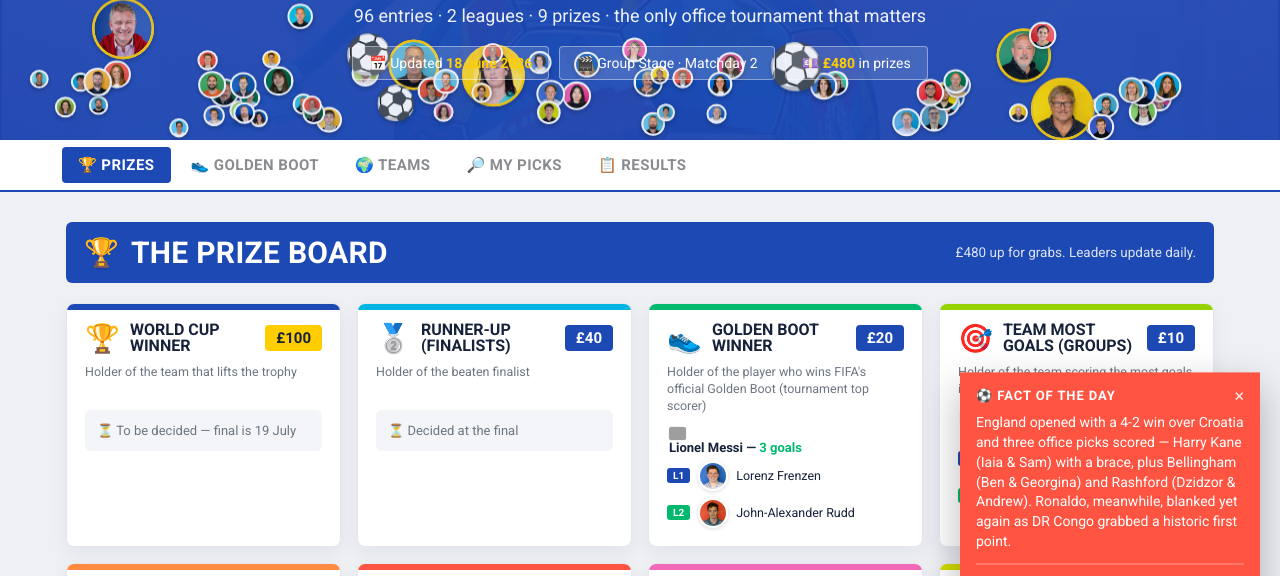
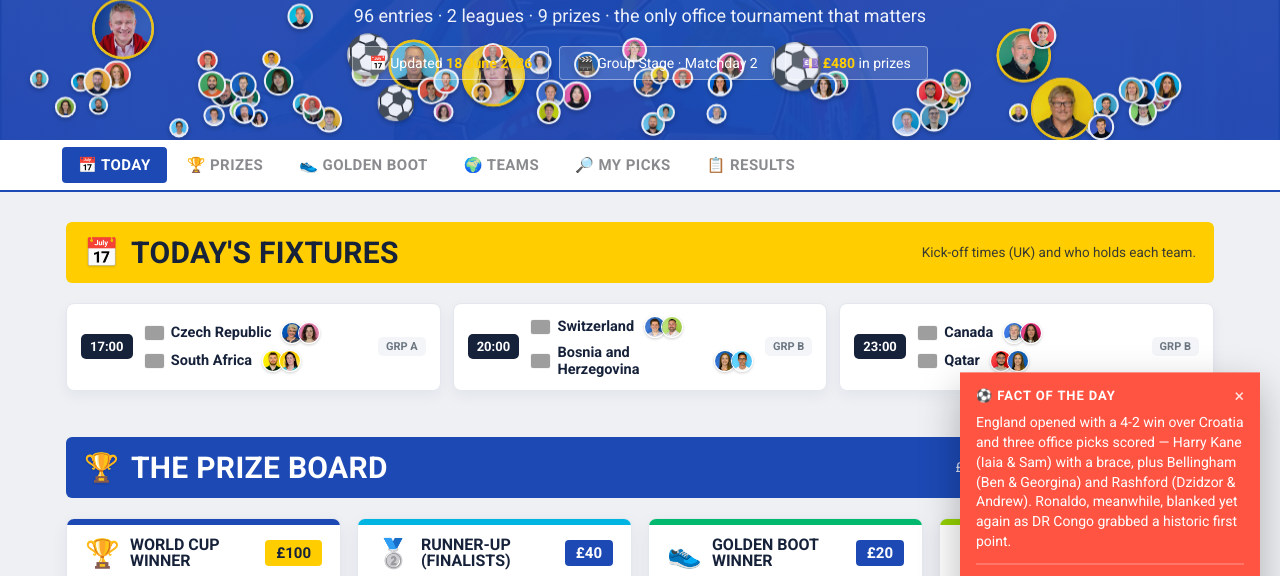
Before and after one commit to Leaden2307/WorldCup2026, a plain HTML site: page index.html in a window 1280 px wide. Shown: the part 156-732 px from the top of the page. Drawn offline with Linux system fonts and the light colour scheme; grey boxes are pictures that could not be loaded.

Commit message:
Add Today's Fixtures section (top, before prizes) + daily fixtures data

```diff
--- a/app.js
+++ b/app.js
@@ -247,6 +247,26 @@ function renderFinder(q){
 }
 $('#finderInput').addEventListener('input',e=>renderFinder(e.target.value));
 
+
+/* TODAY'S FIXTURES */
+function renderFixtures(){
+  const g=$('#fixtureGrid'); if(!g) return; g.innerHTML='';
+  const fx=D.fixtures||[];
+  if(!fx.length){ g.append(el('div','muted-note','No matches today — back tomorrow! \u26bd')); return; }
+  const faces=team=>{ const t=D.teams.find(x=>x.team===team); if(!t||!t.owners.length) return '';
+    return '<span style="display:inline-flex;margin-left:8px">'+t.owners.map(o=>'<img src="'+(o.avatar||ph)+'" title="'+o.name+(o.league?' ('+o.league+')':'')+'" style="width:22px;height:22px;border-radius:50%;object-fit:cover;border:1.5px solid #fff;box-shadow:0 1px 3px rgba(0,0,0,.2);margin-left:-5px">').join('')+'</span>'; };
+  fx.forEach(f=>{
+    const c=el('div'); c.style.cssText='background:#fff;border:1px solid var(--line);border-radius:8px;box-shadow:0 5px 14px rgba(20,40,80,.05);padding:12px 14px;display:flex;align-items:center;gap:12px';
+    c.innerHTML='<span style="font-family:Roboto;font-weight:700;background:var(--ink);color:#fff;padding:5px 9px;border-radius:5px;font-size:13px;flex:0 0 auto">'+f.time+'</span>'
+      +'<div style="flex:1;min-width:0">'
+      +'<div style="display:flex;align-items:center;gap:7px;font-weight:700;font-size:14.5px">'+f.homeFlag+' '+f.home+faces(f.home)+'</div>'
+      +'<div style="display:flex;align-items:center;gap:7px;font-weight:700;font-size:14.5px;margin-top:6px">'+f.awayFlag+' '+f.away+faces(f.away)+'</div>'
+      +'</div>'
+      +'<span style="font-family:Roboto;font-weight:700;font-size:11px;color:var(--mut);background:var(--soft);padding:3px 8px;border-radius:5px;flex:0 0 auto">GRP '+f.group+'</span>';
+    g.append(c);
+  });
+}
+
 /* RESULTS */
 function ytid(u){ if(!u) return null; const m=u.match(/(?:v=|youtu\.be\/|embed\/)([\w-]{11})/); return m?m[1]:null; }
 function renderResults(){
@@ -280,7 +300,7 @@ function renderResults(){
 }
 
 /* NAV */
-const secs=[['prizes','🏆 Prizes'],['boot','👟 Golden Boot'],['teams','🌍 Teams'],['finder','🔎 My Picks'],['results','📋 Results']];
+const secs=[['fixtures','📅 Today'],['prizes','🏆 Prizes'],['boot','👟 Golden Boot'],['teams','🌍 Teams'],['finder','🔎 My Picks'],['results','📋 Results']];
 const nav=$('#nav');
 secs.forEach(([id,lbl])=>{ const b=el('button',null,lbl); b.onclick=()=>document.getElementById(id).scrollIntoView({behavior:'smooth'}); b.dataset.id=id; nav.append(b); });
 const obs=new IntersectionObserver(es=>{es.forEach(e=>{if(e.isIntersecting){nav.querySelectorAll('button').forEach(b=>b.classList.toggle('on',b.dataset.id===e.target.id));}});},{rootMargin:'-45% 0px -50% 0px'});
@@ -397,4 +417,4 @@ function renderHeroPoster(){
 }
 
 /* GO */
-renderPrizes(); renderBoot(); renderFilters(); renderTeams(); renderResults(); renderFact(); renderHeroPoster();
+renderFixtures(); renderPrizes(); renderBoot(); renderFilters(); renderTeams(); renderResults(); renderFact(); renderHeroPoster();
--- a/data.js
+++ b/data.js
@@ -332,6 +332,32 @@ window.WCDATA = {
   }
  ],
  "otherScorers": [],
+ "fixtures": [
+  {
+   "time": "17:00",
+   "home": "Czech Republic",
+   "away": "South Africa",
+   "homeFlag": "<img class=\"flag\" src=\"https://flagcdn.com/cz.svg\" alt=\"Czech Republic\" loading=\"lazy\" style=\"height:1em;width:auto;vertical-align:-0.15em;border-radius:2px;box-shadow:0 0 1px rgba(0,0,0,.4)\">",
+   "awayFlag": "<img class=\"flag\" src=\"https://flagcdn.com/za.svg\" alt=\"South Africa\" loading=\"lazy\" style=\"height:1em;width:auto;vertical-align:-0.15em;border-radius:2px;box-shadow:0 0 1px rgba(0,0,0,.4)\">",
+   "group": "A"
+  },
+  {
+   "time": "20:00",
+   "home": "Switzerland",
+   "away": "Bosnia and Herzegovina",
+   "homeFlag": "<img class=\"flag\" src=\"https://flagcdn.com/ch.svg\" alt=\"Switzerland\" loading=\"lazy\" style=\"height:1em;width:auto;vertical-align:-0.15em;border-radius:2px;box-shadow:0 0 1px rgba(0,0,0,.4)\">",
+   "awayFlag": "<img class=\"flag\" src=\"https://flagcdn.com/ba.svg\" alt=\"Bosnia and Herzegovina\" loading=\"lazy\" style=\"height:1em;width:auto;vertical-align:-0.15em;border-radius:2px;box-shadow:0 0 1px rgba(0,0,0,.4)\">",
+   "group": "B"
+  },
+  {
+   "time": "23:00",
+   "home": "Canada",
+   "away": "Qatar",
+   "homeFlag": "<img class=\"flag\" src=\"https://flagcdn.com/ca.svg\" alt=\"Canada\" loading=\"lazy\" style=\"height:1em;width:auto;vertical-align:-0.15em;border-radius:2px;box-shadow:0 0 1px rgba(0,0,0,.4)\">",
+   "awayFlag": "<img class=\"flag\" src=\"https://flagcdn.com/qa.svg\" alt=\"Qatar\" loading=\"lazy\" style=\"height:1em;width:auto;vertical-align:-0.15em;border-radius:2px;box-shadow:0 0 1px rgba(0,0,0,.4)\">",
+   "group": "B"
+  }
+ ],
  "players": [
   {
    "player": "Nicholas Jackson",
--- a/index.html
+++ b/index.html
@@ -50,6 +50,7 @@ section{scroll-margin-top:64px;margin-bottom:46px}
 #teams .sec-head{background:var(--cyan);color:var(--ink)}
 #finder .sec-head{background:var(--pink);color:#fff}
 #results .sec-head{background:var(--orange);color:var(--ink)}
+#fixtures .sec-head{background:var(--yellow);color:var(--ink)}
 @media(max-width:560px){.sec-head{flex-wrap:wrap}}
 
 /* ---------- PRIZE BOARD ---------- */
@@ -160,6 +161,12 @@ footer b{color:var(--ink)}
 
 <div class="wrap">
 
+  <section id="fixtures">
+    <div class="sec-head"><span class="ic">📅</span><h2>Today's Fixtures</h2>
+      <span class="hint">Kick-off times (UK) and who holds each team.</span></div>
+    <div class="results" id="fixtureGrid"></div>
+  </section>
+
   <section id="prizes">
     <div class="sec-head"><span class="ic">🏆</span><h2>The Prize Board</h2>
       <span class="hint">£480 up for grabs. Leaders update daily.</span></div>
```
Also changed, not shown: 1 other file.
